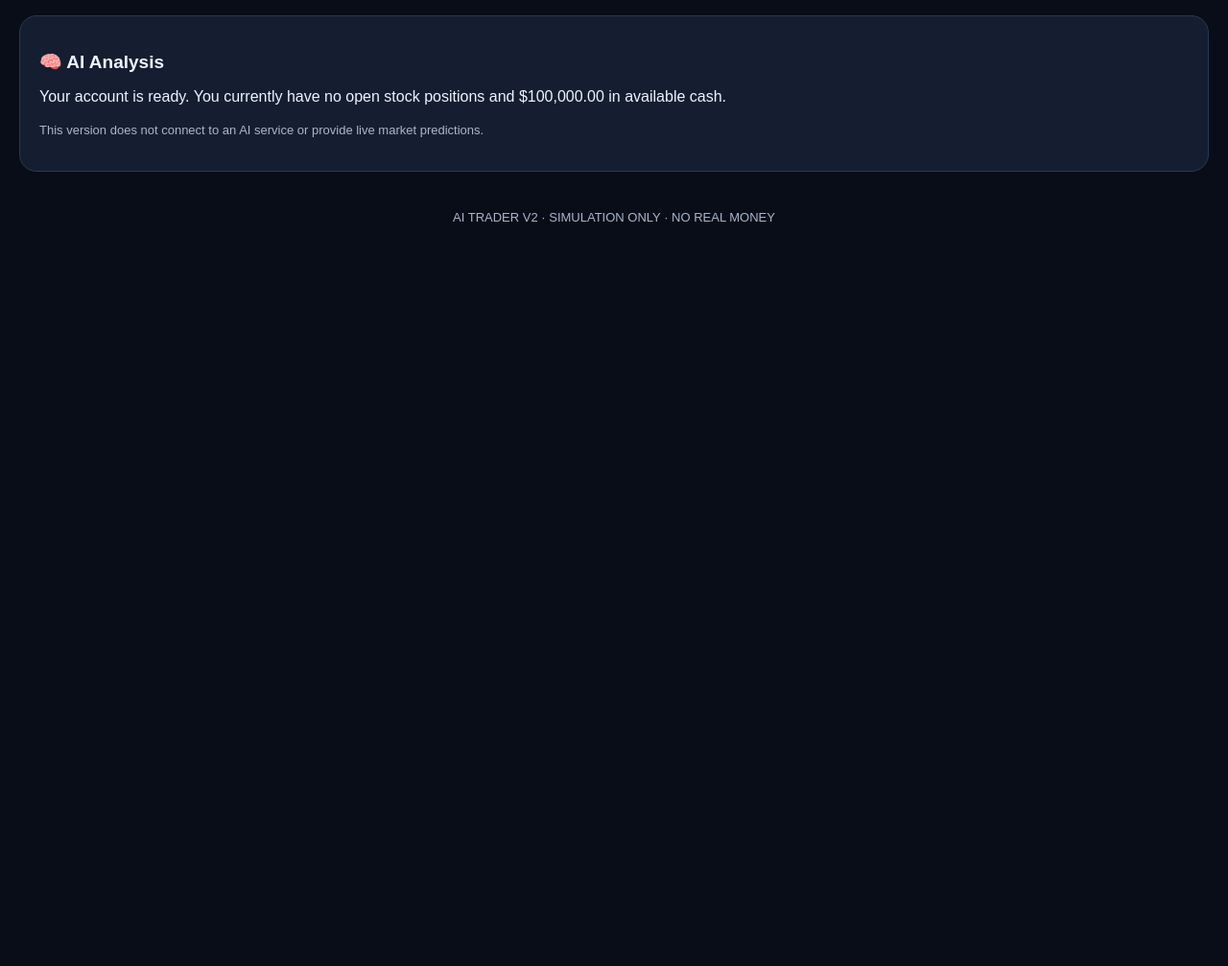
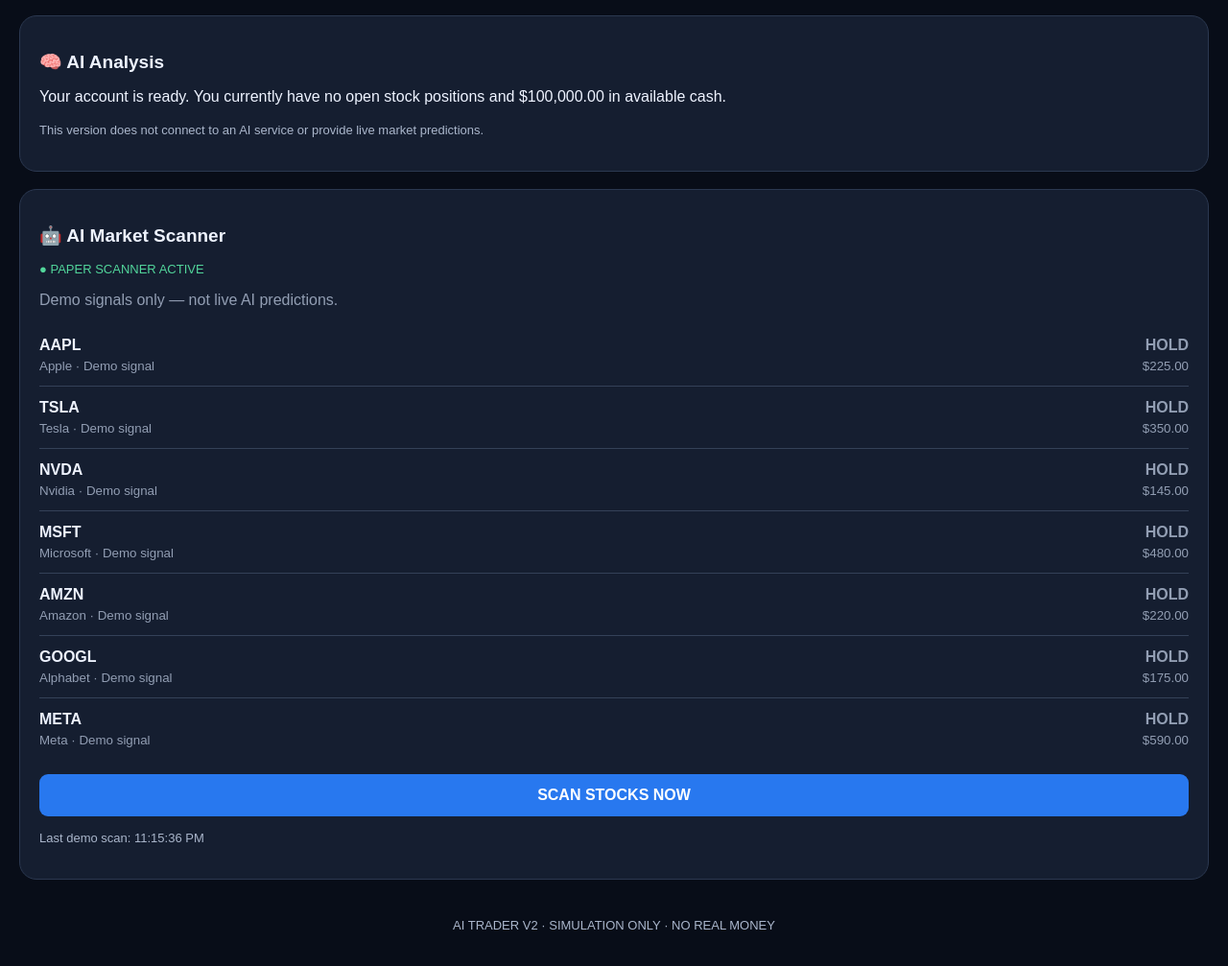
Before and after one commit to Username1000-glitch/Ai_trader_iphone, a plain HTML site: page index.html in a window 1280 px wide. Shown: the part 1759-2766 px from the top of the page at 96% size. Before the commit the page ends 2036 px from the top, so only its background shows below. Drawn offline with Linux system fonts and the light colour scheme.

Commit message:
Implement AI Market Scanner in index.html
Added AI Market Scanner feature with demo signals.

```diff
--- a/index.html
+++ b/index.html
@@ -242,6 +242,54 @@ document.getElementById("reset").addEventListener("click",()=>{
  }
 });
 
+// AI TRADER V3 - PAPER MARKET SCANNER
+
+const scanner = document.createElement("div");
+scanner.className = "card";
+scanner.innerHTML = `
+<h2>🤖 AI Market Scanner</h2>
+<p class="pill">● PAPER SCANNER ACTIVE</p>
+<p class="muted">Demo signals only — not live AI predictions.</p>
+<div id="scanResults"></div>
+<button id="scanNow" style="width:100%;margin-top:15px">
+SCAN STOCKS NOW
+</button>
+<p class="notice" id="scanTime"></p>
+`;
+
+document.body.insertBefore(
+ scanner,
+ document.querySelector("footer")
+);
+
+function runScan(){
+ const results = document.getElementById("scanResults");
+
+ results.innerHTML = Object.keys(prices).map(s => `
+ <div class="stock">
+ <div>
+ <b>${s}</b>
+ <small>${names[s]} · Demo signal</small>
+ </div>
+ <div style="text-align:right">
+ <b class="muted">HOLD</b>
+ <small>${money(prices[s])}</small>
+ </div>
+ </div>
+ `).join("");
+
+ document.getElementById("scanTime").textContent =
+ "Last demo scan: " + new Date().toLocaleTimeString();
+}
+
+document.getElementById("scanNow")
+.addEventListener("click",runScan);
+
+runScan();
+
+// Refresh demo scan every 5 minutes while open
+setInterval(runScan,300000);
+
 render();
 </script>
 </body>
```
